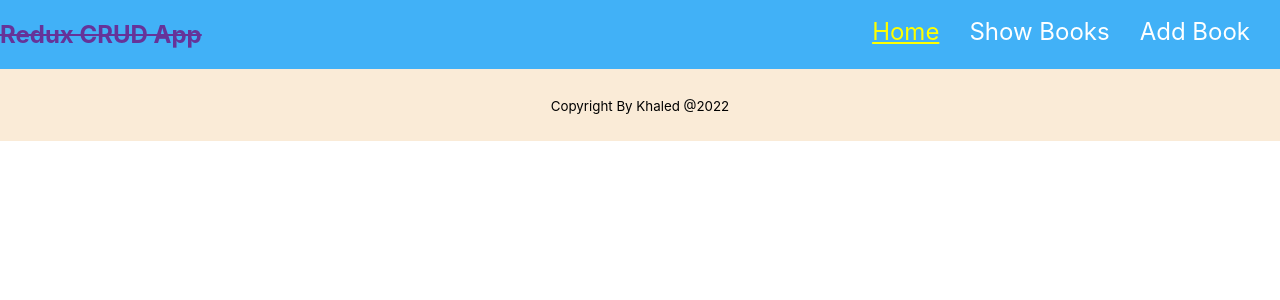
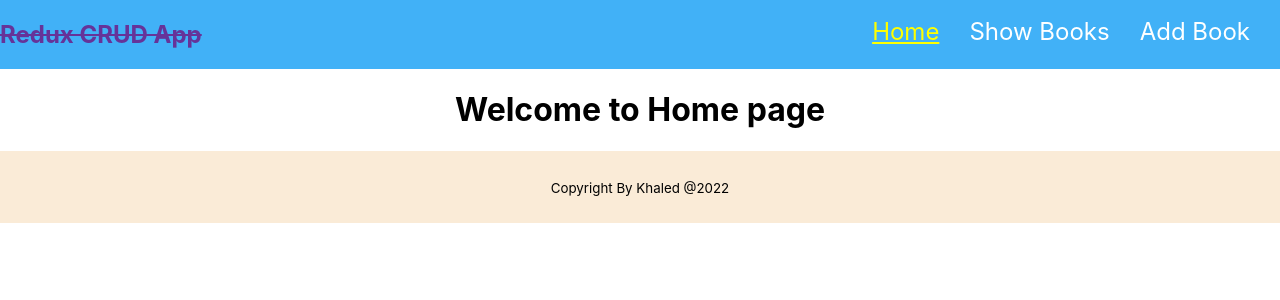
Before and after one commit to khaled39ab/Redux-Toolkit-CRUD_App, a React (Create React App) app: page / in a window 1280 px wide. Shown: the top 300 px of the page. Built offline with nearby package versions, Linux system fonts and the light colour scheme.

Commit message:
added home & notFound page

```diff
--- a/src/App.js
+++ b/src/App.js
@@ -2,13 +2,16 @@ import { Route, Routes } from 'react-router-dom';
 import './App.css';
 import Footer from './layouts/footer/Footer';
 import Header from './layouts/header/Header';
+import Home from './pages/Home';
+import NotFound from './pages/NotFound';
 
 function App() {
   return (
     <div>
       <Header />
       <Routes>
-        <Route></Route>
+        <Route path='/' element={<Home />}></Route>
+        <Route path='*' element={<NotFound />}></Route>
       </Routes>
       <Footer />
     </div>
--- /dev/null
+++ b/src/pages/Home.js
@@ -0,0 +1,11 @@
+import React from 'react';
+
+const Home = () => {
+    return (
+        <div style={{textAlign: 'center'}}>
+            <h1>Welcome to Home page</h1>
+        </div>
+    );
+};
+
+export default Home;
--- /dev/null
+++ b/src/pages/NotFound.js
@@ -0,0 +1,12 @@
+import React from 'react';
+
+const NotFound = () => {
+    return (
+        <div style={{textAlign: 'center'}}>
+            <h1>404!!! <br />
+                Page not found</h1>
+        </div>
+    );
+};
+
+export default NotFound;
```
